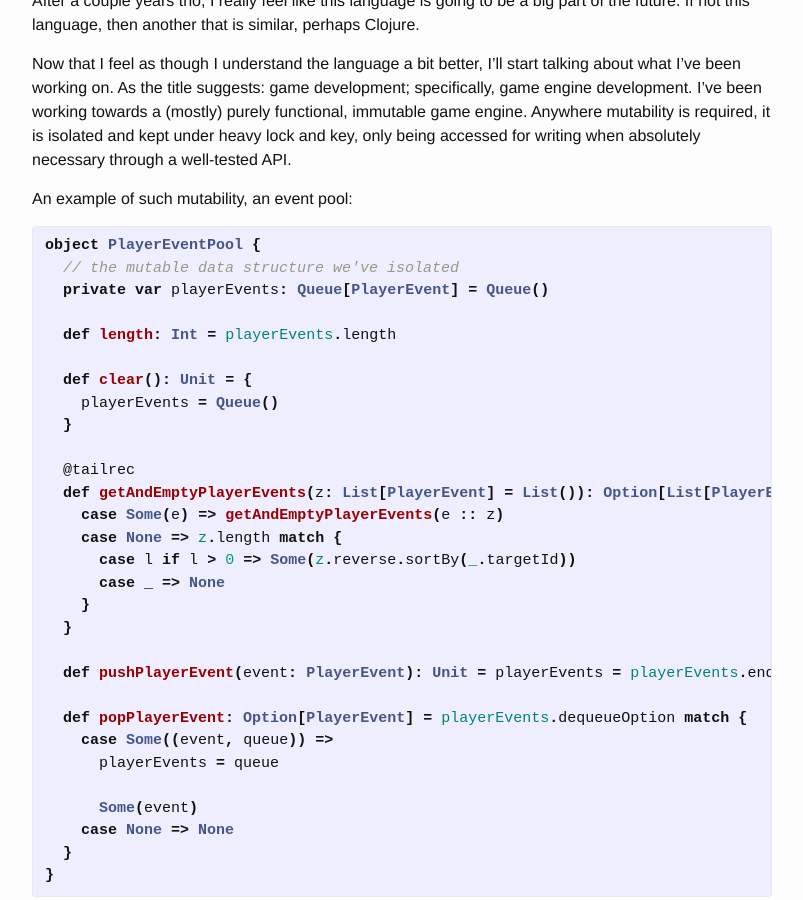
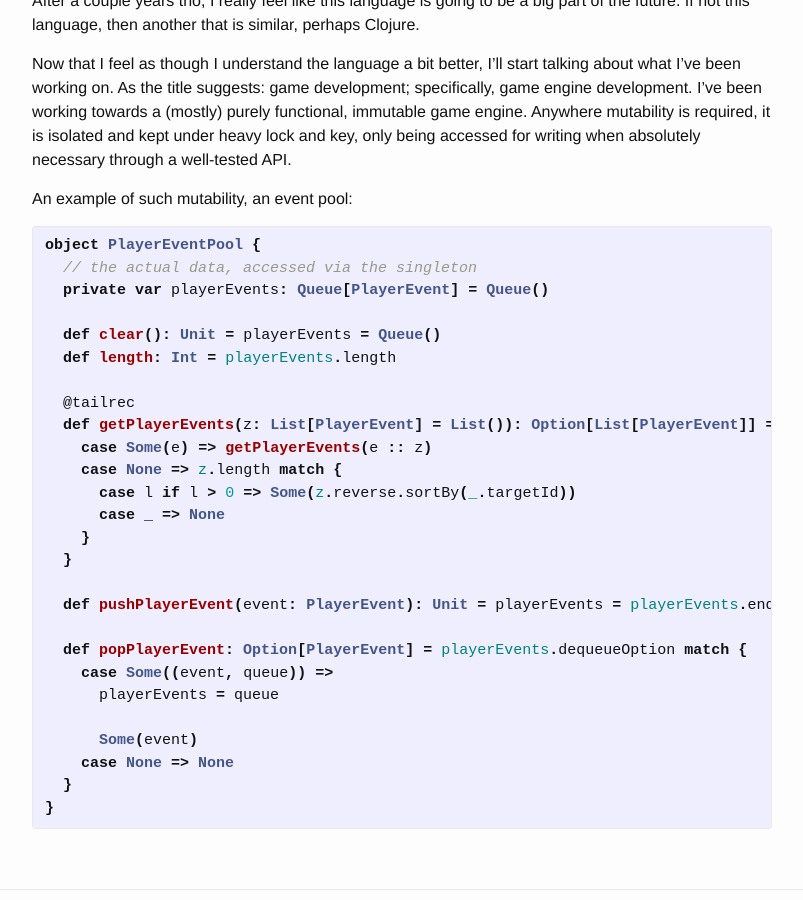
Before and after one commit to schwitzerm/schwitzerm.github.io, a Jekyll site: the page built from _posts/2016-04-17-fpsg-pt-1-??.markdown, in a window 1280 px wide and 900 px high, scrolled down 340 px. Shown: the whole window, without its empty margins (238-1041 px from the left). Built offline with Jekyll 4.4.1, drawn with Linux system fonts in a browser that asks for light colours.

```diff
--- a/CNAME
+++ b/CNAME
@@ -1 +1 @@
-schwitzer.ca
+blog.schwitzer.ca
--- a/_posts/2016-04-17-fpsg-pt-1-??.markdown
+++ b/_posts/2016-04-17-fpsg-pt-1-??.markdown
@@ -21,18 +21,15 @@ An example of such mutability, an event pool:
 
 {% highlight scala %}
 object PlayerEventPool {
-  // the mutable data structure we've isolated
+  // the actual data, accessed via the singleton
   private var playerEvents: Queue[PlayerEvent] = Queue()
 
+  def clear(): Unit = playerEvents = Queue()
   def length: Int = playerEvents.length
 
-  def clear(): Unit = {
-    playerEvents = Queue()
-  }
-
   @tailrec
-  def getAndEmptyPlayerEvents(z: List[PlayerEvent] = List()): Option[List[PlayerEvent]] = popPlayerEvent match {
-    case Some(e) => getAndEmptyPlayerEvents(e :: z)
+  def getPlayerEvents(z: List[PlayerEvent] = List()): Option[List[PlayerEvent]] = popPlayerEvent match {
+    case Some(e) => getPlayerEvents(e :: z)
     case None => z.length match {
       case l if l > 0 => Some(z.reverse.sortBy(_.targetId))
       case _ => None
@@ -49,4 +46,5 @@ object PlayerEventPool {
     case None => None
   }
 }
+
 {% endhighlight %}
```
